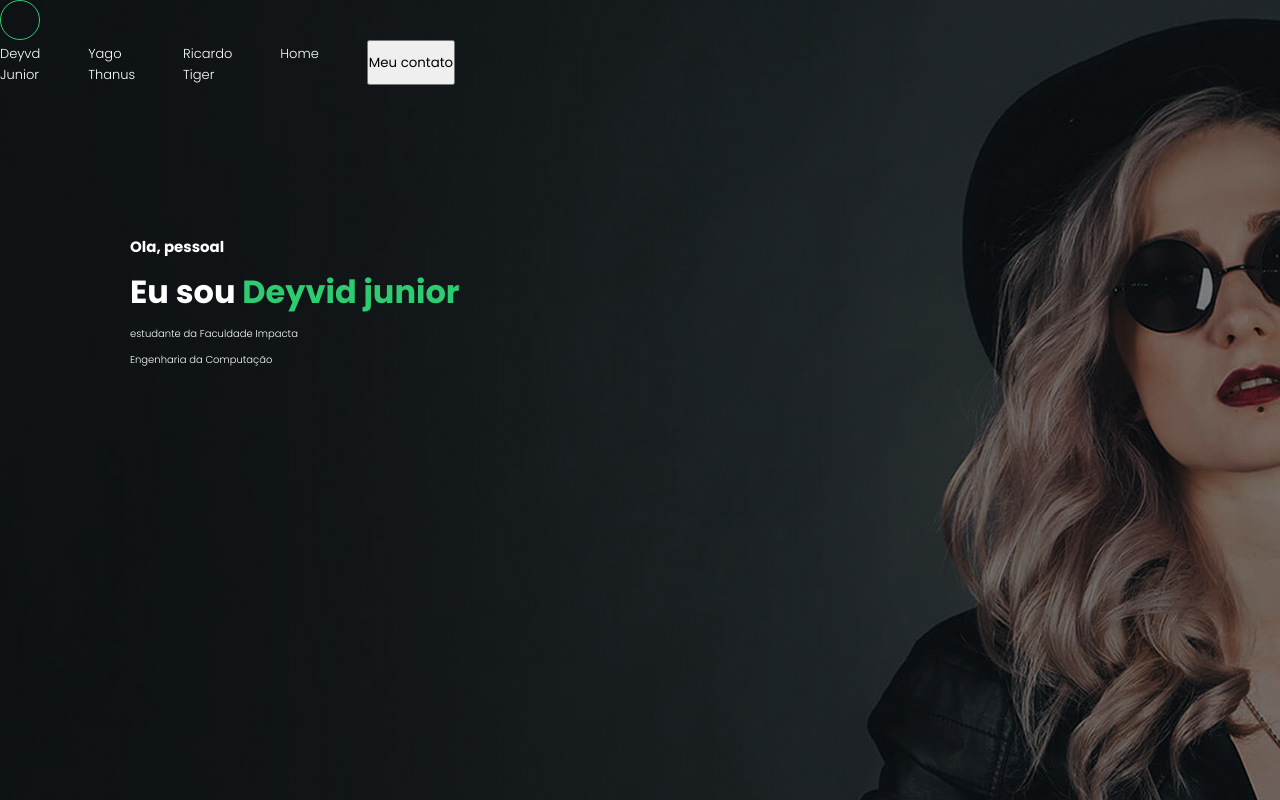
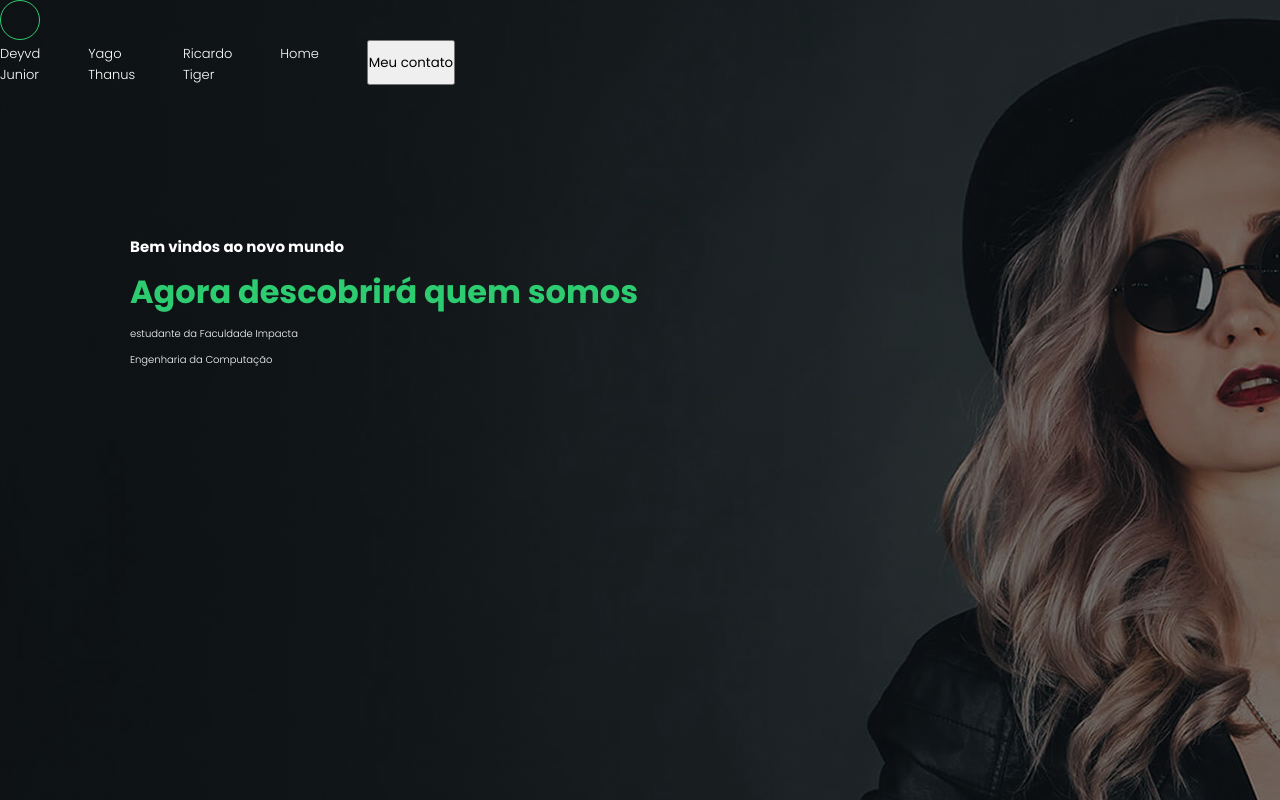
Before and after one commit to deyvidjunior/AC3---Desenvolvimento-Web, a plain HTML site: page index.html in a window 1280 px wide. Drawn offline with Linux system fonts and the light colour scheme.

Commit message:
Update index.html
Alterado titulo inicial

```diff
--- a/index.html
+++ b/index.html
@@ -37,8 +37,8 @@
 
         <div class=" container-text ">
             <div class="text ">
-                <h3>Ola, pessoal</h3>
-                <h1>Eu sou <span>Deyvid junior</span></h1>
+                <h3>Bem vindos ao novo mundo</h3>
+                <h1><span>Agora descobrirá quem somos</span></h1>
                 <p>estudante da Faculdade Impacta </p>
                 <p>Engenharia da Computação</p>
                 <div class="redes-sociais">
```
